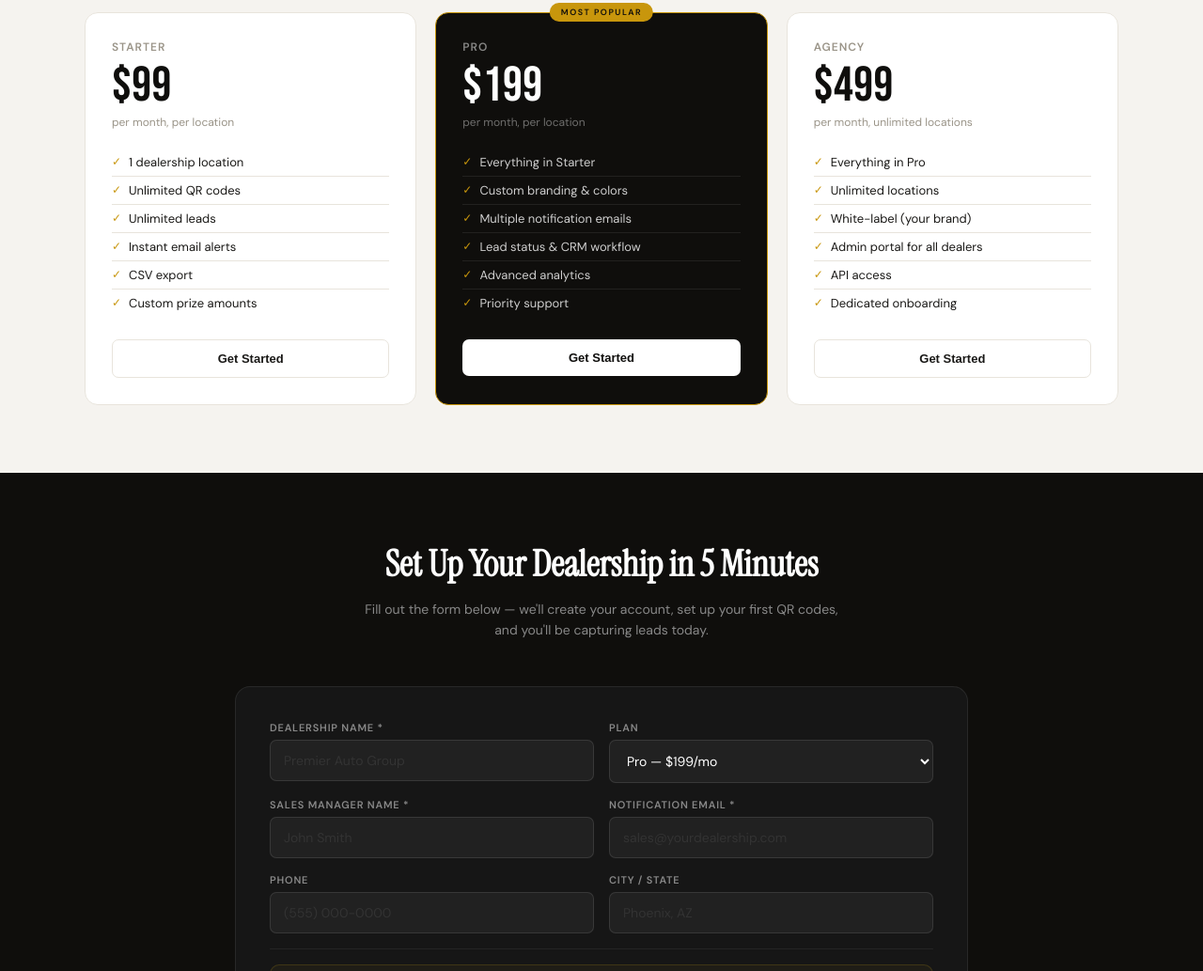
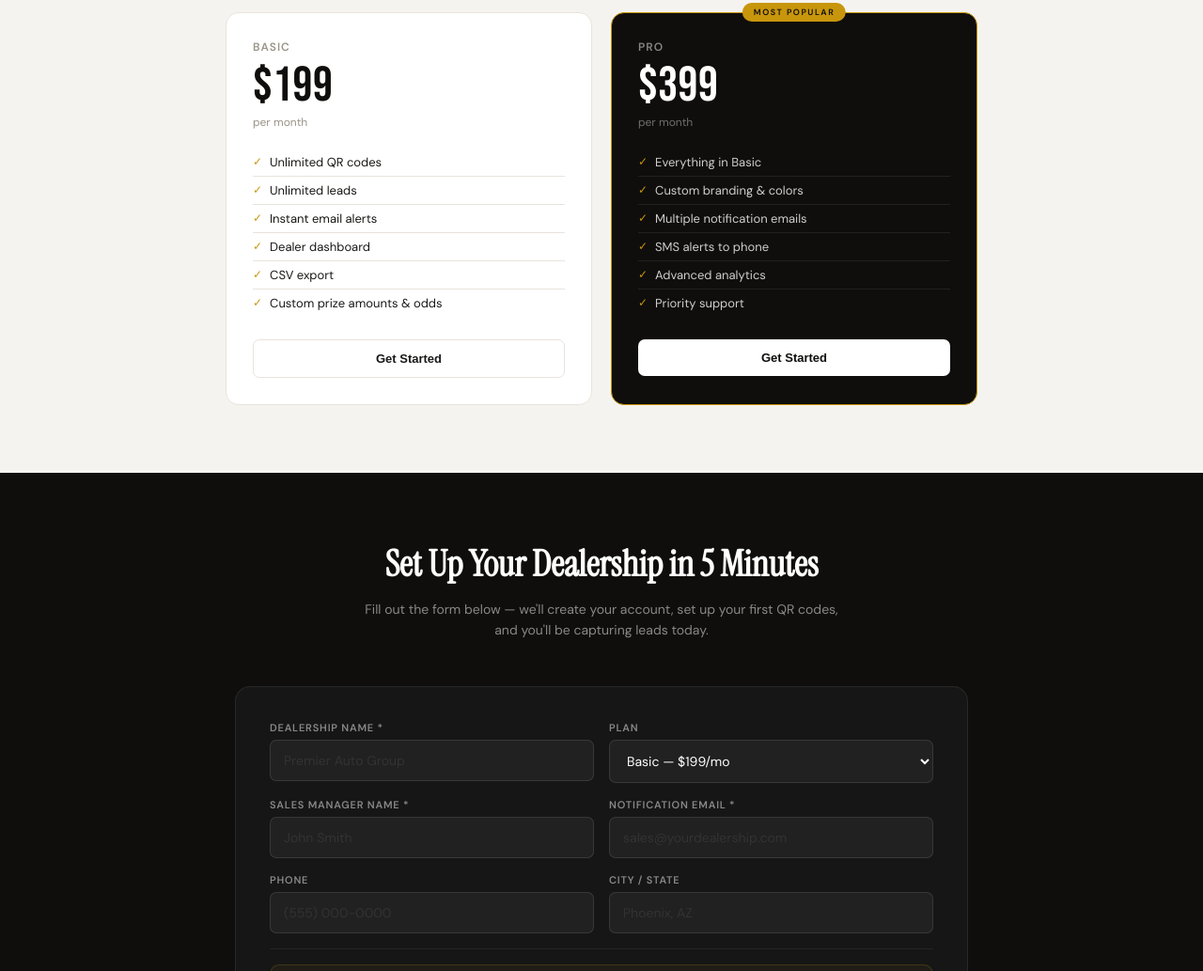
Before and after one commit to mat30something-creator/Spinwin, a website: page signup.html in a window 1280 px wide. Shown: the part 1607-2640 px from the top of the page at 94% size. Drawn offline with Linux system fonts and the light colour scheme.

Commit message:
update pricing

```diff
--- a/signup.html
+++ b/signup.html
@@ -82,7 +82,7 @@ nav{display:flex;align-items:center;justify-content:space-between;padding:20px 4
 .step-connector{position:absolute;top:24px;right:-16px;width:32px;height:1px;background:var(--border);}
 
 /* ── PRICING ── */
-.pricing-grid{display:grid;grid-template-columns:repeat(3,1fr);gap:20px;}
+.pricing-grid{display:grid;grid-template-columns:repeat(2,1fr);gap:20px;max-width:800px;margin:0 auto;}
 .plan{background:var(--card);border:1.5px solid var(--border);border-radius:14px;padding:28px;position:relative;transition:transform .2s,box-shadow .2s;}
 .plan:hover{transform:translateY(-3px);box-shadow:0 16px 48px rgba(0,0,0,.08);}
 .plan.featured{border-color:var(--gold);background:var(--ink);color:#fff;}
@@ -299,47 +299,33 @@ footer{background:var(--ink);border-top:1px solid rgba(255,255,255,.06);padding:
     <div class="section-title" style="margin-bottom:40px">Simple, flat monthly pricing</div>
     <div class="pricing-grid">
       <div class="plan">
-        <div class="plan-name">Starter</div>
-        <div class="plan-price">$99</div>
-        <div class="plan-period">per month, per location</div>
+        <div class="plan-name">Basic</div>
+        <div class="plan-price">$199</div>
+        <div class="plan-period">per month</div>
         <ul class="plan-features">
-          <li><span class="check">✓</span>1 dealership location</li>
           <li><span class="check">✓</span>Unlimited QR codes</li>
           <li><span class="check">✓</span>Unlimited leads</li>
           <li><span class="check">✓</span>Instant email alerts</li>
+          <li><span class="check">✓</span>Dealer dashboard</li>
           <li><span class="check">✓</span>CSV export</li>
-          <li><span class="check">✓</span>Custom prize amounts</li>
+          <li><span class="check">✓</span>Custom prize amounts &amp; odds</li>
         </ul>
-        <button class="plan-btn plan-btn-outline" onclick="scrollToSignup('starter')">Get Started</button>
+        <button class="plan-btn plan-btn-outline" onclick="scrollToSignup('basic')">Get Started</button>
       </div>
       <div class="plan featured">
         <div class="plan-badge">Most Popular</div>
         <div class="plan-name">Pro</div>
-        <div class="plan-price">$199</div>
-        <div class="plan-period">per month, per location</div>
+        <div class="plan-price">$399</div>
+        <div class="plan-period">per month</div>
         <ul class="plan-features">
-          <li><span class="check">✓</span>Everything in Starter</li>
+          <li><span class="check">✓</span>Everything in Basic</li>
           <li><span class="check">✓</span>Custom branding &amp; colors</li>
           <li><span class="check">✓</span>Multiple notification emails</li>
-          <li><span class="check">✓</span>Lead status &amp; CRM workflow</li>
+          <li><span class="check">✓</span>SMS alerts to phone</li>
           <li><span class="check">✓</span>Advanced analytics</li>
           <li><span class="check">✓</span>Priority support</li>
         </ul>
         <button class="plan-btn plan-btn-white" onclick="scrollToSignup('pro')">Get Started</button>
-      </div>
-      <div class="plan">
-        <div class="plan-name">Agency</div>
-        <div class="plan-price">$499</div>
-        <div class="plan-period">per month, unlimited locations</div>
-        <ul class="plan-features">
-          <li><span class="check">✓</span>Everything in Pro</li>
-          <li><span class="check">✓</span>Unlimited locations</li>
-          <li><span class="check">✓</span>White-label (your brand)</li>
-          <li><span class="check">✓</span>Admin portal for all dealers</li>
-          <li><span class="check">✓</span>API access</li>
-          <li><span class="check">✓</span>Dedicated onboarding</li>
-        </ul>
-        <button class="plan-btn plan-btn-outline" onclick="scrollToSignup('agency')">Get Started</button>
       </div>
     </div>
   </div>
@@ -362,9 +348,8 @@ footer{background:var(--ink);border-top:1px solid rgba(255,255,255,.06);padding:
         <div class="fg">
           <label>Plan</label>
           <select id="sPlan">
-            <option value="starter">Starter — $99/mo</option>
-            <option value="pro" selected>Pro — $199/mo</option>
-            <option value="agency">Agency — $499/mo</option>
+            <option value="basic" selected>Basic — $199/mo</option>
+            <option value="pro">Pro — $399/mo</option>
           </select>
         </div>
         <div class="fg">
@@ -489,7 +474,7 @@ renderPrizeRows();
 
 // ── Scroll to signup with plan pre-selected ────────────────────────────────
 function scrollToSignup(plan) {
-  document.getElementById('sPlan').value = plan;
+  document.getElementById('sPlan').value = plan === 'starter' ? 'basic' : plan;
   document.getElementById('signup').scrollIntoView({behavior:'smooth'});
 }
 
```
